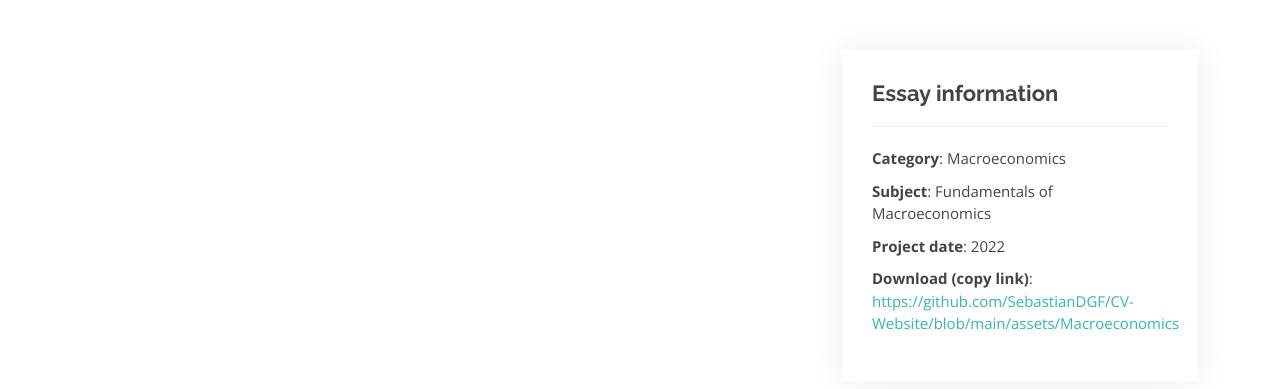
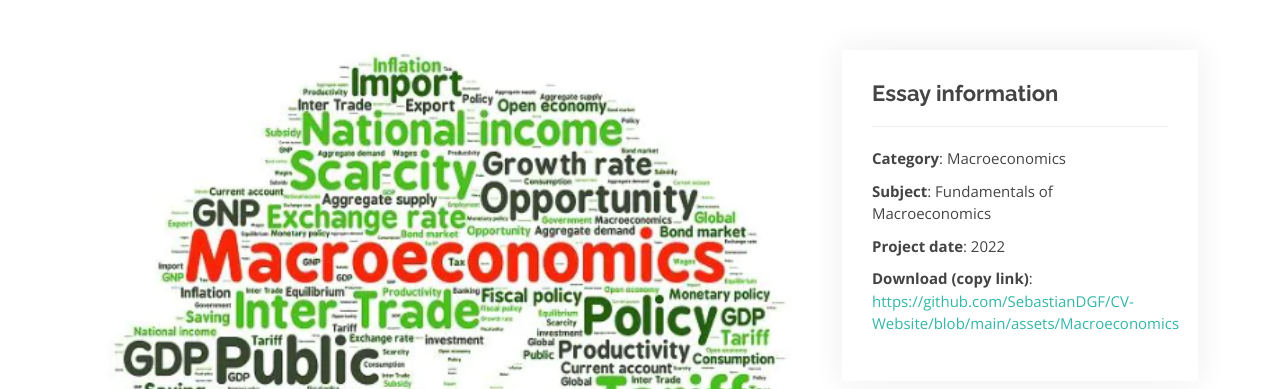
Before and after one commit to SebastianDGF/CV-Website, a plain HTML site: page Macroeconomics.html in a window 1280 px wide. Shown: the top 389 px of the page. Drawn offline with nearby package versions, Linux system fonts and the light colour scheme.

Commit message:
Update Macroeconomics.html

```diff
--- a/Macroeconomics.html
+++ b/Macroeconomics.html
@@ -50,7 +50,7 @@
               <div class="swiper-wrapper align-items-center">
 
                 <div class="swiper-slide">
-                  <img src="assets/img/portfolio/portfolio-8.jpg" alt="">
+                  <img src="assets/img/portfolio/portfolio-8.PNG" alt="">
                 </div>
 
                 <!-- <div class="swiper-slide">
```
